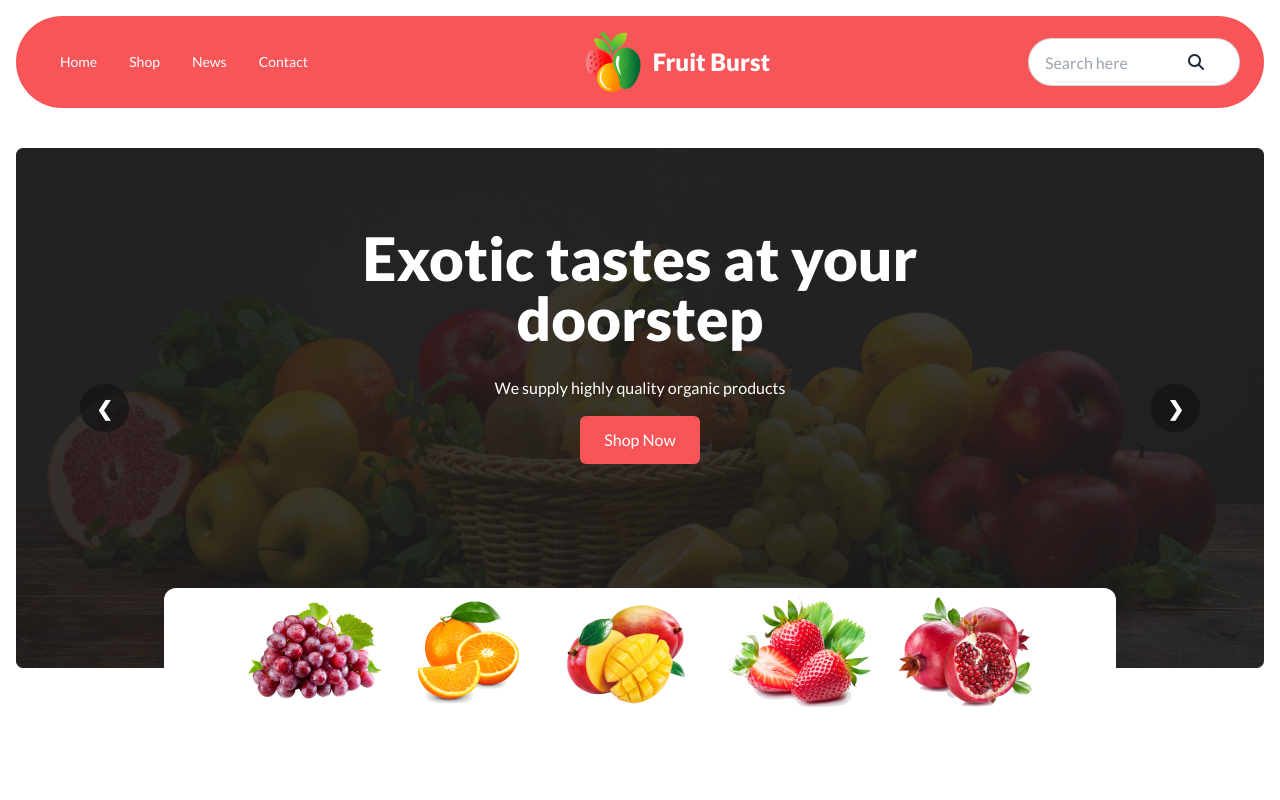
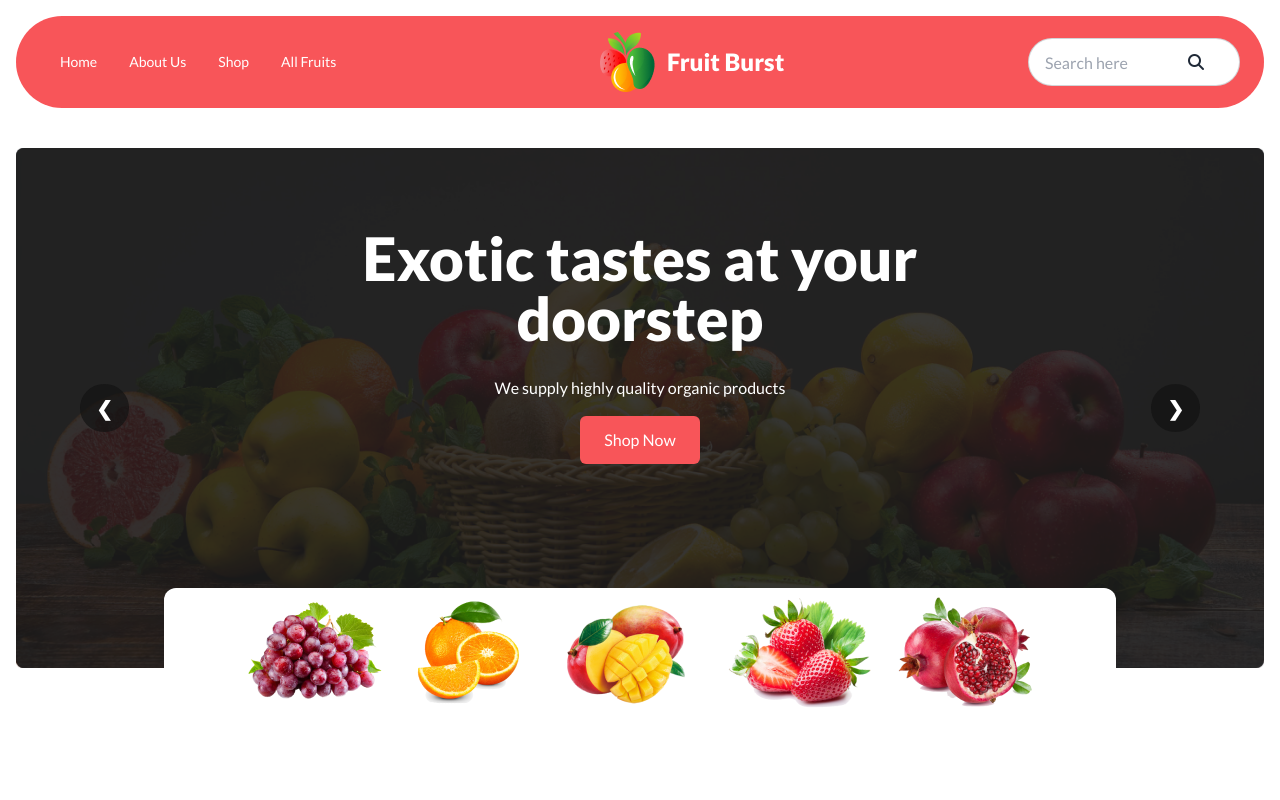
Before and after one commit to Rahidapriya/JM_Assignment-3, a plain HTML site: page index.html in a window 1280 px wide. Shown: the top 800 px of the page. Drawn offline with nearby package versions, Linux system fonts and the light colour scheme; grey boxes are pictures that could not be loaded.

Commit message:
Changes in menu

```diff
--- a/index.html
+++ b/index.html
@@ -50,9 +50,9 @@
         <div class=" hidden lg:flex ">
           <ul class="menu menu-horizontal px-1 lg:text-white ">
             <li><a>Home</a></li>
+            <li><a>About Us</a></li>
             <li><a>Shop</a></li>
-            <li><a>News</a></li>
-            <li><a>Contact</a></li>
+            <li><a>All Fruits</a></li>
           </ul>
         </div>
         <div class="flex justify-center items-center gap-3">
@@ -81,9 +81,9 @@
                 </div>
               </div>
               <li ><a class="hover:text-color-primary">Home</a></li>
-              <li> <a class="hover:text-color-primary">Shop</a></li>
-              <li><a class="hover:text-color-primary">News</a></li>
-              <li><a class="hover:text-color-primary">Contact</a></li>
+              <li> <a class="hover:text-color-primary">About Us</a></li>
+              <li><a class="hover:text-color-primary">Shop</a></li>
+              <li><a class="hover:text-color-primary">All fruits</a></li>
 
             </ul>
           </div>
```
